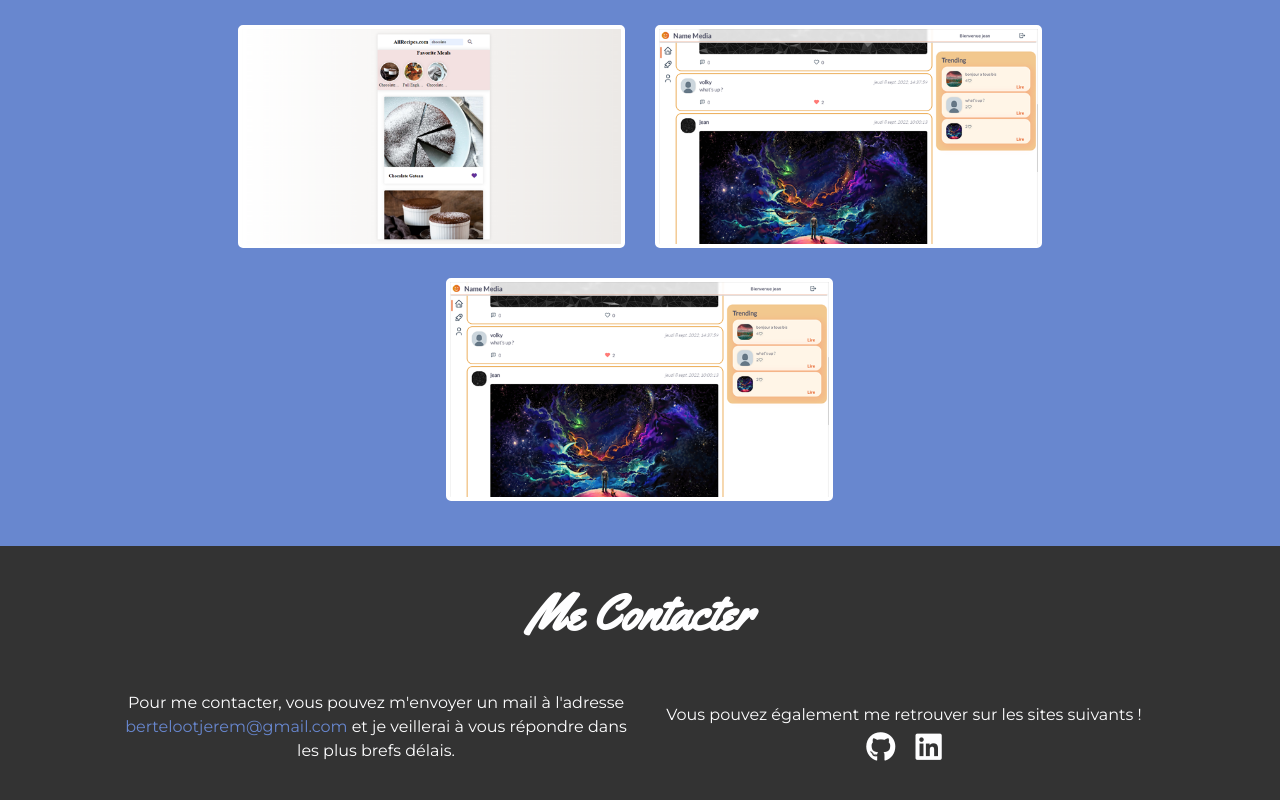
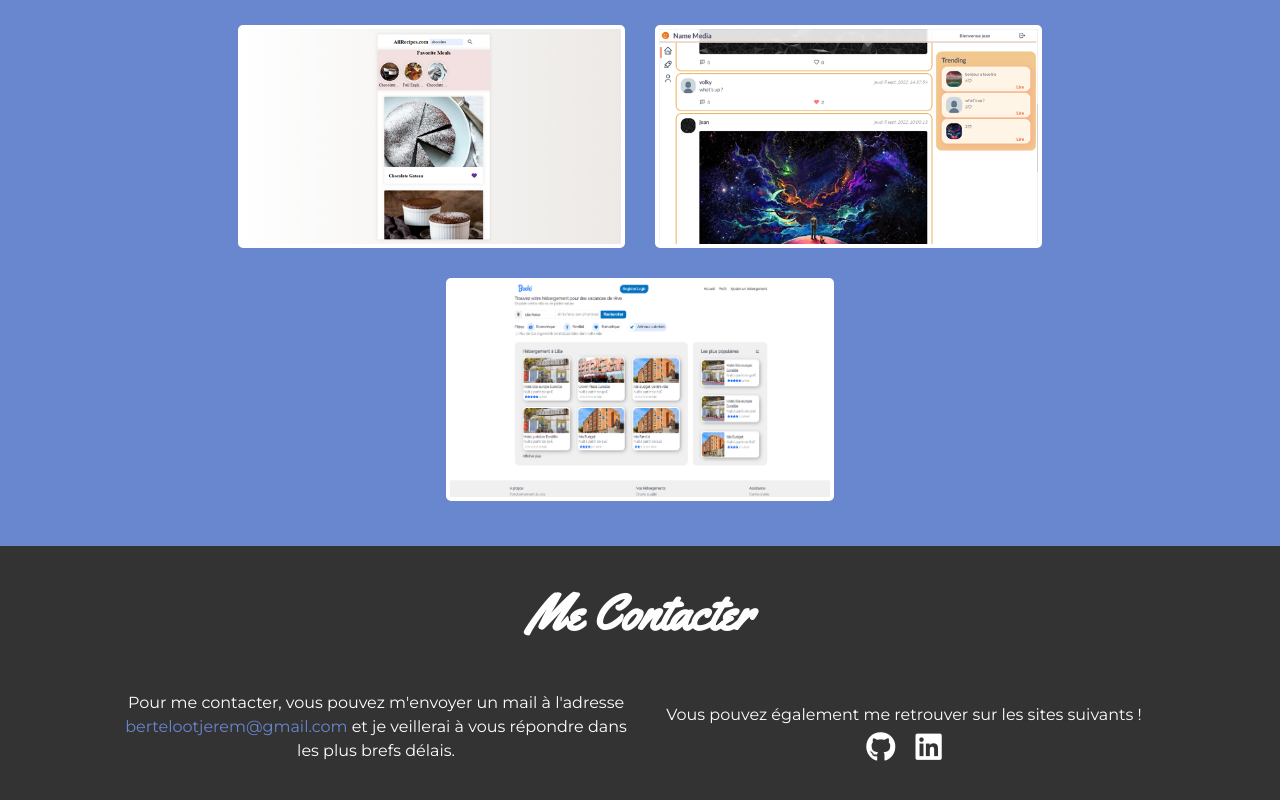
Before and after one commit to JeremyB257/Portfolio, a React (Create React App) app in the folder React-portfolio/: page / in a window 1280 px wide. Shown: the part 3609-4409 px from the top of the page. Built offline with nearby package versions, Linux system fonts and the light colour scheme.

Commit message:
add booking project

```diff
--- a/React-portfolio/src/components/Portfolio.jsx
+++ b/React-portfolio/src/components/Portfolio.jsx
@@ -229,7 +229,7 @@ const Portfolio = () => {
         </Zoom>
         <Zoom triggerOnce>
           <div className="project">
-            <img src="./img/projet-media-social.png" alt="Booking" />
+            <img src="./img/booking.png" alt="Booking" />
             <div className="project-desc">
               <p className="project-desc-title">Booking</p>
               <p className="project-desc-text">
```
Also changed, not shown: React-portfolio/public/img/booking.png (added).
